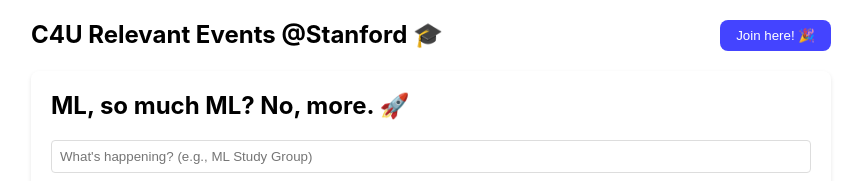
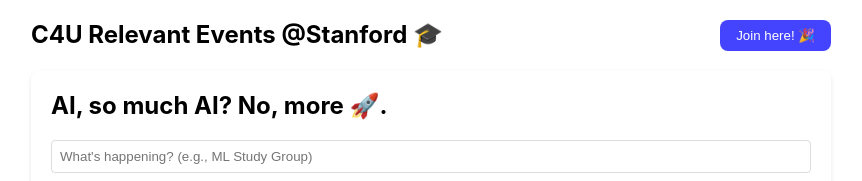
Before and after one commit to errai34/c4u-events-hub, a React (Create React App) app: page / in a window 1280 px wide. Shown: the top 181 px of the page, without its empty margins (209-1071 px from the left). Built offline with nearby package versions, Linux system fonts and the light colour scheme; no server answers; the database is empty.

Commit message:
changes'

```diff
--- a/src/App.js
+++ b/src/App.js
@@ -176,7 +176,7 @@
         boxShadow: '0 2px 4px rgba(0,0,0,0.1)',
         marginBottom: '20px'
       }}>
-        <h2 style={{ marginTop: 0 }}>ML, so much ML? No, more. 🚀</h2>
+        <h2 style={{ marginTop: 0 }}>AI, so much AI? No, more 🚀.</h2>
         <form onSubmit={handleAddEvent} style={{ display: 'flex', flexDirection: 'column', gap: '10px' }}>
           <input
             type="text"
@@ -270,7 +270,7 @@
                       cursor: event.attendees?.includes(name) ? 'default' : 'pointer'
                     }}
                   >
-                    {event.attendees?.includes(name) ? "You're going! 🎉" : "Join in! 🤝"}
+                    {event.attendees?.includes(name) ? "You're going! 🎉" : "Sign up! 🤝"}
                   </button>
                   {event.postedBy === name && (
                     <button
```
